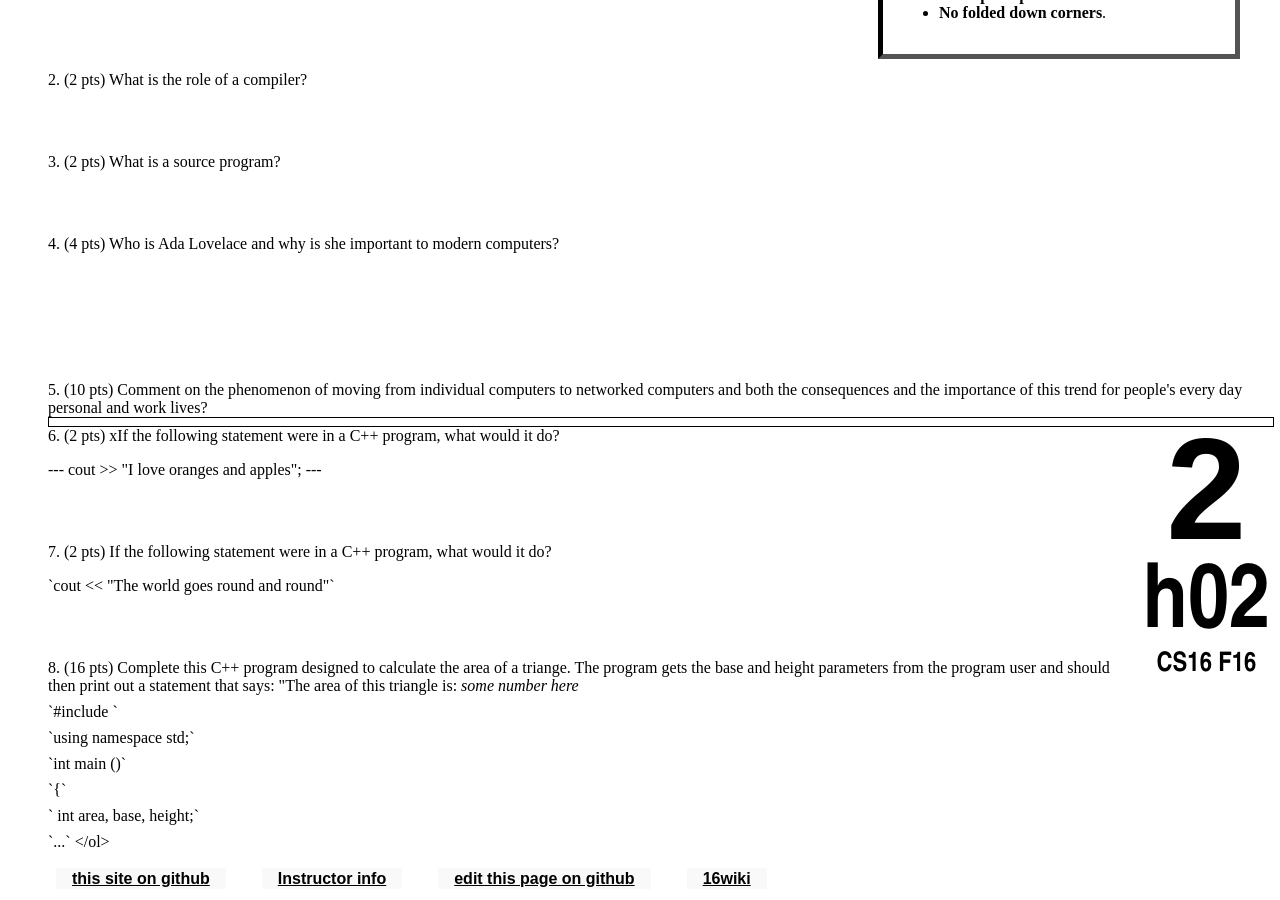
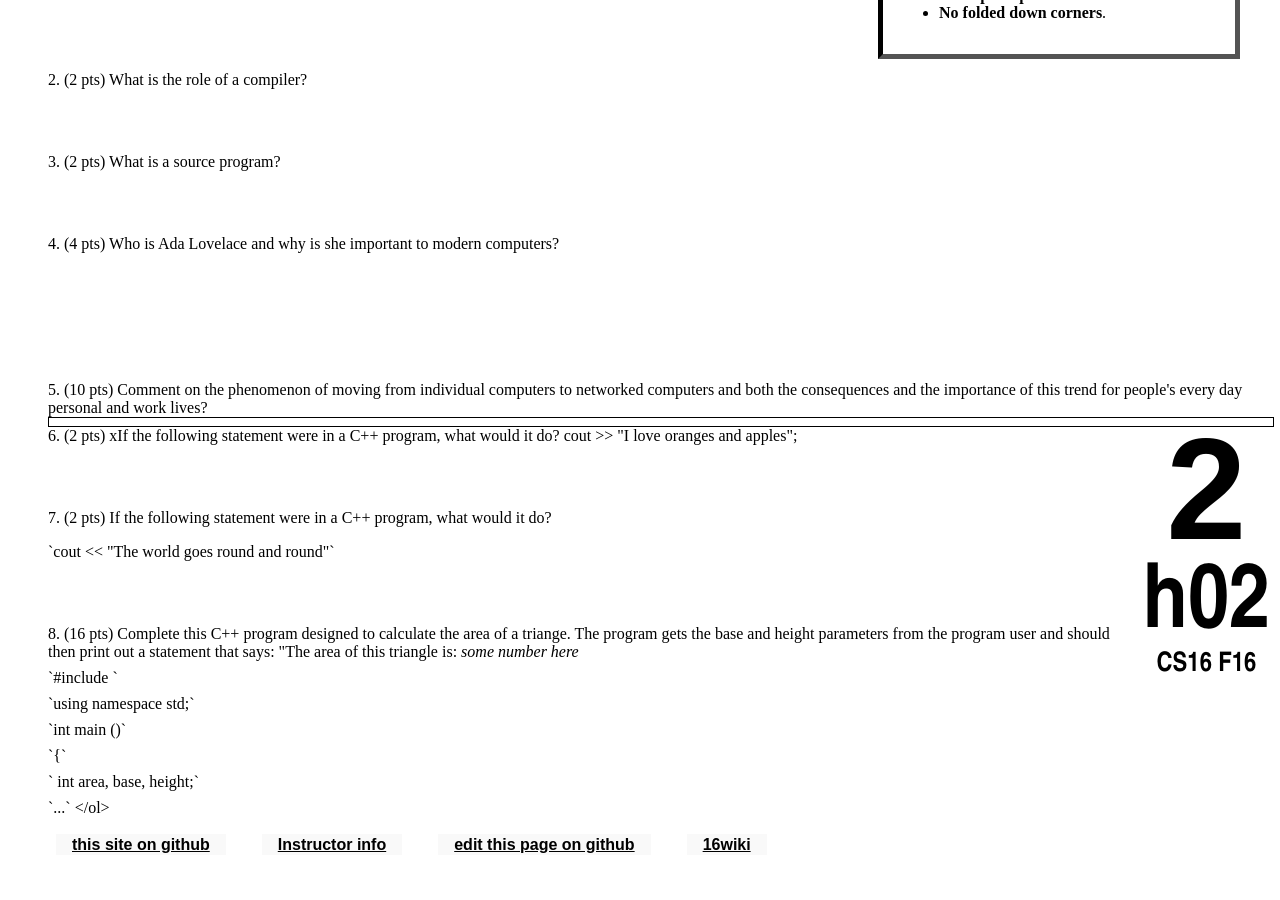
Before and after one commit to ucsb-cs16-s16/https-ucsb-cs16-s17.github.io, a Jekyll site: the page built from _hwk/h02.md, in a window 1280 px wide and 900 px high, scrolled down 831 px. Built offline with Jekyll 4.4.1, drawn with Linux system fonts in a browser that asks for light colours; after the commit the page ends 1697 px from its top, so only the background shows below that.

Commit message:
Update h02.md

```diff
--- a/_hwk/h02.md
+++ b/_hwk/h02.md
@@ -26,10 +26,8 @@ Read Chapter 2, sections 2.1 thru 2.3   (If you don't have a copy of the textboo
 
 
 6.	(2 pts) xIf the following statement were in a C++ program, what would it do?
-  <div style="margin-bottom:1em"></div>
----
 cout >> "I love oranges and apples";
----
+
   <div style="margin-bottom:4em"></div>
 
 7.	(2 pts) If the following statement were in a C++ program, what would it do?
```
